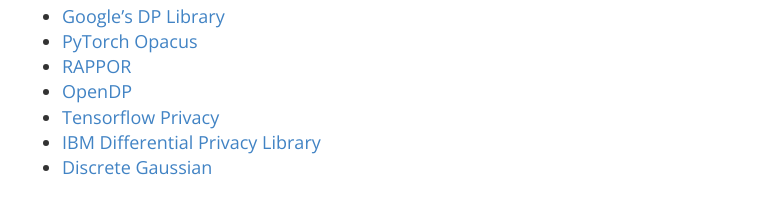
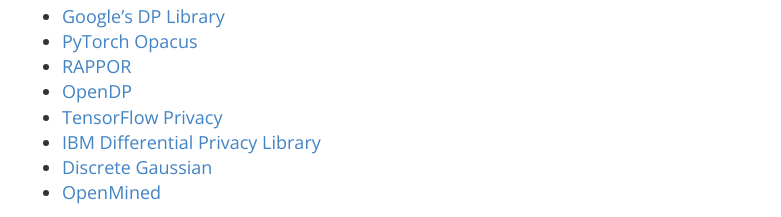
Before and after one commit to differentialprivacy/differentialprivacy, a Jekyll site: the page built from resources.md, in a window 1280 px wide. Shown: the part 1730-1947 px from the top of the page, without its empty margins (248-1029 px from the left). Built offline with Jekyll 4.4.1, drawn with Linux system fonts in a browser that asks for light colours; before the commit the page ends 1925 px from its top, so only the background shows below that.

Commit message:
Add OpenMined

```diff
--- a/resources.md
+++ b/resources.md
@@ -47,6 +47,7 @@
 * [PyTorch Opacus](https://opacus.ai/)
 * [RAPPOR](https://github.com/google/rappor)
 * [OpenDP](https://github.com/opendifferentialprivacy/)
-* [Tensorflow Privacy](https://github.com/tensorflow/privacy)
+* [TensorFlow Privacy](https://github.com/tensorflow/privacy)
 * [IBM Differential Privacy Library](https://github.com/IBM/differential-privacy-library)
 * [Discrete Gaussian](https://github.com/IBM/discrete-gaussian-differential-privacy)
+* [OpenMined](https://github.com/OpenMined/OM-Welcome-Package)
```
